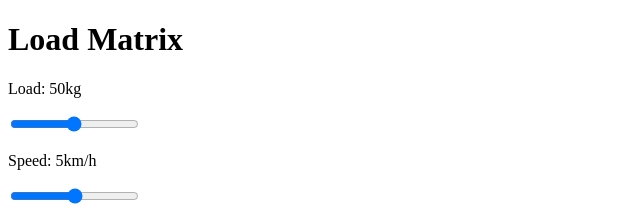
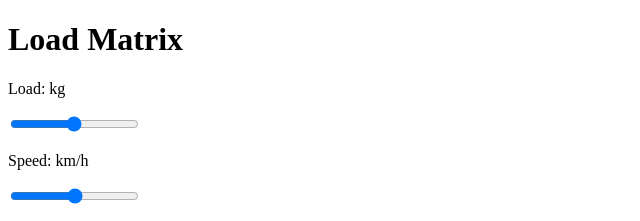
Before and after one commit to iamnotbruce/theroadislong.github.io, a plain HTML site: page index.html in a window 1280 px wide. Shown: the top 221 px of the page, 0-640 px from the left. Drawn offline with Linux system fonts and the light colour scheme.

Commit message:
Update index.html

```diff
--- a/index.html
+++ b/index.html
@@ -19,19 +19,7 @@
 </body>
 
 <script>
-var slider1 = document.getElementById("load");
-var slider2 = document.getElementById("march");
-var output1 = document.getElementById("weight");
-var output2 = document.getElementById("speed");
-output1.innerHTML = slider1.value;
-output2.innerHTML = slider2.value;
 
-slider1.oninput = function() {
-  output1.innerHTML = this.value;
-}
-slider2.oninput = function() {
-  output2.innerHTML = this.value;
-}
 </script>
 
 </html>
```
